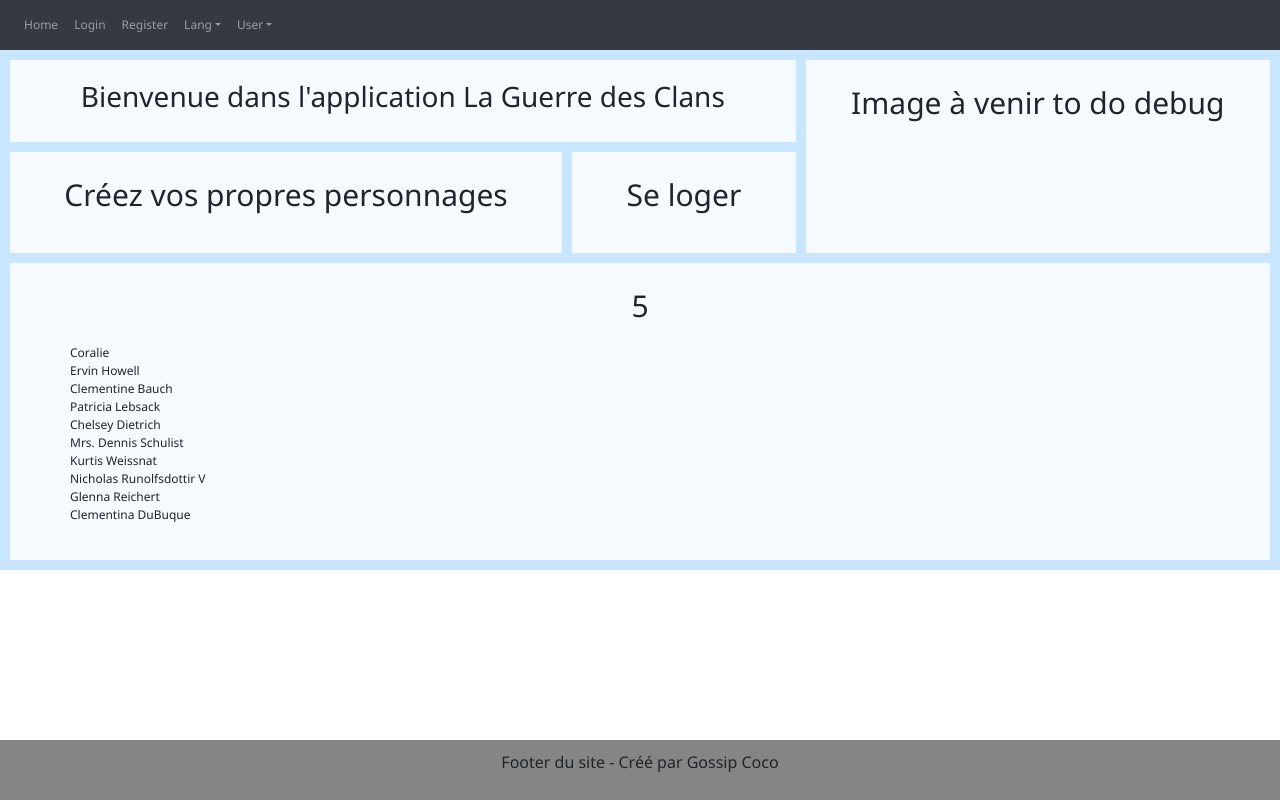
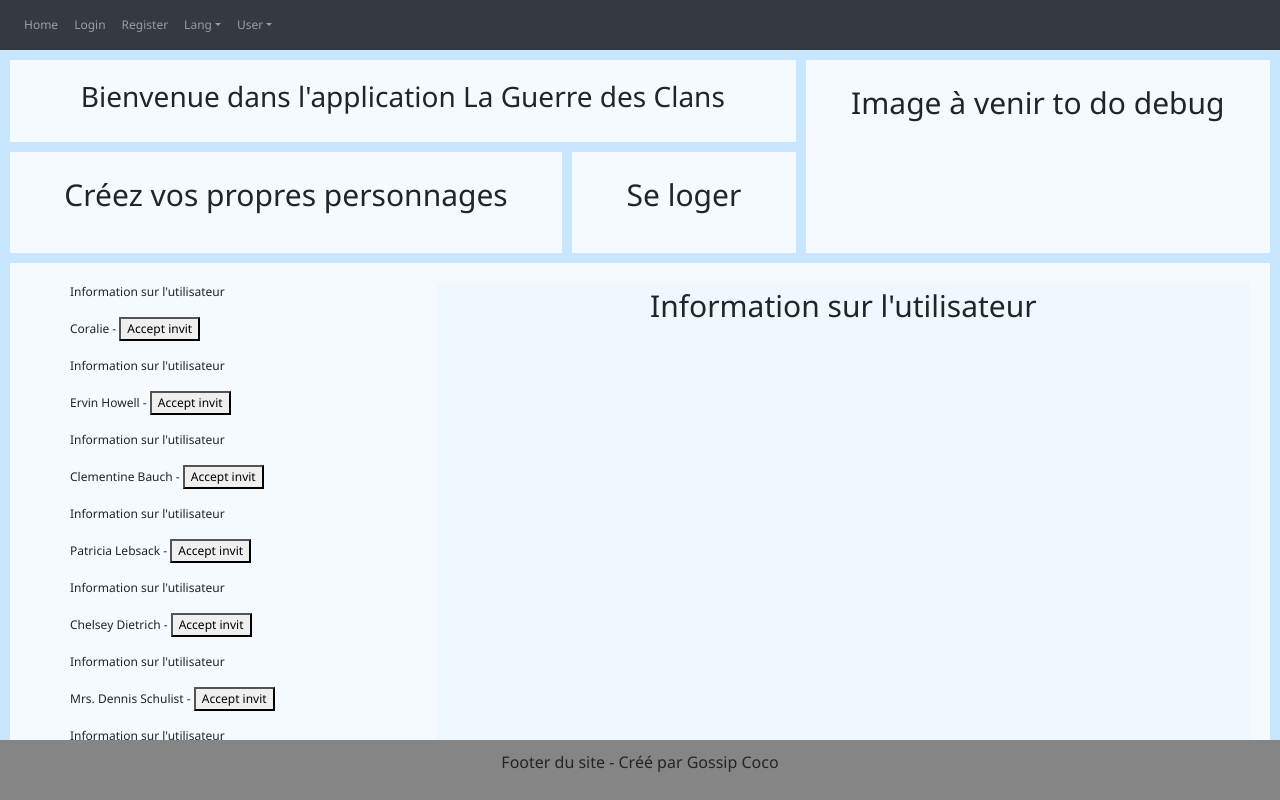
Before and after one commit to GossipCoco/appliVue, a Vue app: page /#/ in a window 1280 px wide. Shown: the top 800 px of the page. Built offline with nearby package versions, Linux system fonts and the light colour scheme; no server answers.

Commit message:
list user action

```diff
--- a/src/assets/css/layouts.css
+++ b/src/assets/css/layouts.css
@@ -39,6 +39,20 @@
     flex-direction: column;
     height: auto;
   }
+  /* Bloc utilisateurs */
+  .users-container{
+    display: flex;
+    flex-direction: row;
+  }
+  .user-list{
+    flex:1;
+  }
+  .user-details{
+    flex: 2;
+    background-color: aliceblue;
+  }
+
+
   /* Style the footer */
   .footer {
     background-color: #858585;
--- a/src/components/MainContain.vue
+++ b/src/components/MainContain.vue
@@ -7,8 +7,7 @@
   <div class="grid-item item3"><p>{{description}}</p></div>
   <div class="grid-item item4"><p>Se loger</p></div>
   <div class="grid-item item5">
-  <p>5</p>
-  <user-list v-bind:data="users" v-bind:users-coming="userWelcome"></user-list>
+    <user-list v-bind:data="users" v-bind:users-coming="userWelcome" />
   </div>
 </div>
 </template>
@@ -24,7 +23,6 @@ export default {
     return {
       msg: 'Bienvenue dans l\'application La Guerre des Clans',
       description: 'Créez vos propres personnages',
-      img: '../images/etoile-de-feu.png',
       users: [],
       userWelcome: []
     }
--- /dev/null
+++ b/src/components/Users/UserDetails.vue
@@ -0,0 +1,19 @@
+<template>
+    <div>
+        <p>
+            Information sur l'utilisateur
+            {{userShowInfo}}
+        </p>
+    </div>
+</template>
+<script>
+export default {
+    name: 'UserDetails',
+    props: ['userInformation'],
+    data: function(user){
+            return {
+                userShowInfo: this.userInformation,
+            }
+        },
+}
+</script>
--- a/src/components/Users/UsersList.vue
+++ b/src/components/Users/UsersList.vue
@@ -1,25 +1,48 @@
 <template>
+  <div class="users-container">
     <div class="user-list">
       <ul>
         <li v-for="(usersList, id) in users" :key="id">
-        {{ usersList.name }}
+          <user-details v-bind:usr="user" v-on:accept="registerUser(user)"></user-details>
+          <p>{{ usersList.name }} - <button v-on:click="acceptInvitation">Accept invit</button></p>
+
         </li>
       </ul>
     </div>
+    <div class="user-details">
+      <user-details v-bind:userInformation="userInformation"/>
+      <p></p>
+    </div>
+  </div>
 </template>
 <script>
-import users from "../datas/usersDatas.json";
+import UserDetails from "./UserDetails.vue";
+import users from "./../datas/usersDatas.json";
 export default {
   name: "UsersList",
+  components:{
+    'user-details': UserDetails
+  },
   data (){
     return{
-      users
+      userInformation:'',
+      users,
+      userNameSelected: ''
       }
   },
-  mounted () {
+  created: function () {
     axios
-      .get('../datas/usersDatas.json')
+      .get(this.users)
       .then(response => (this.usersList = response))
   },
+  methods: {
+    showUserInfo: function(userNameSelected){
+      console.log(userNameSelected)
+    },
+    acceptInvitation: function(){
+      console.log('accept')
+      this.$emit('accept');
+      }
+  }
 };
 </script>
```
Lines whose indentation alone changed are shown as unchanged.
